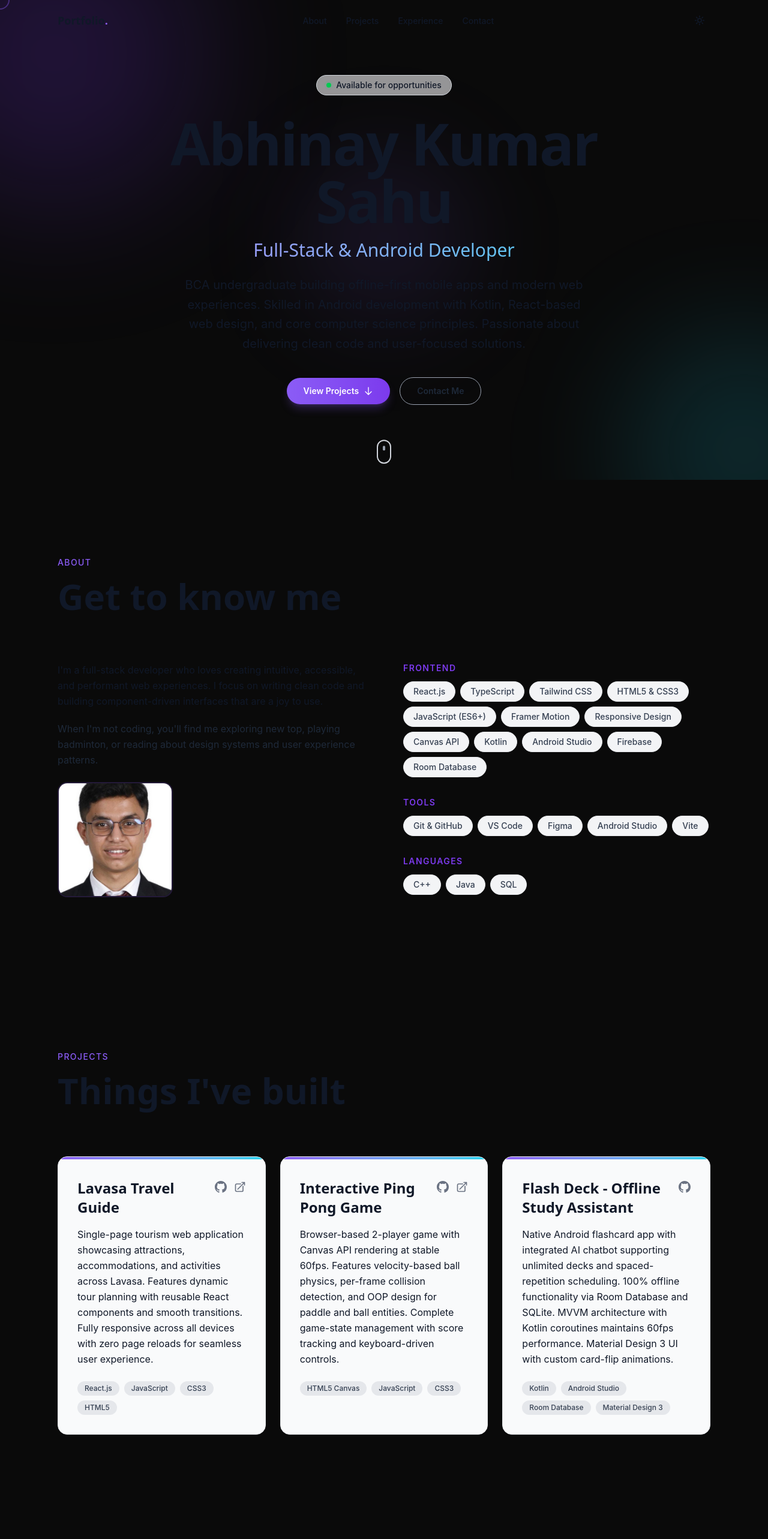
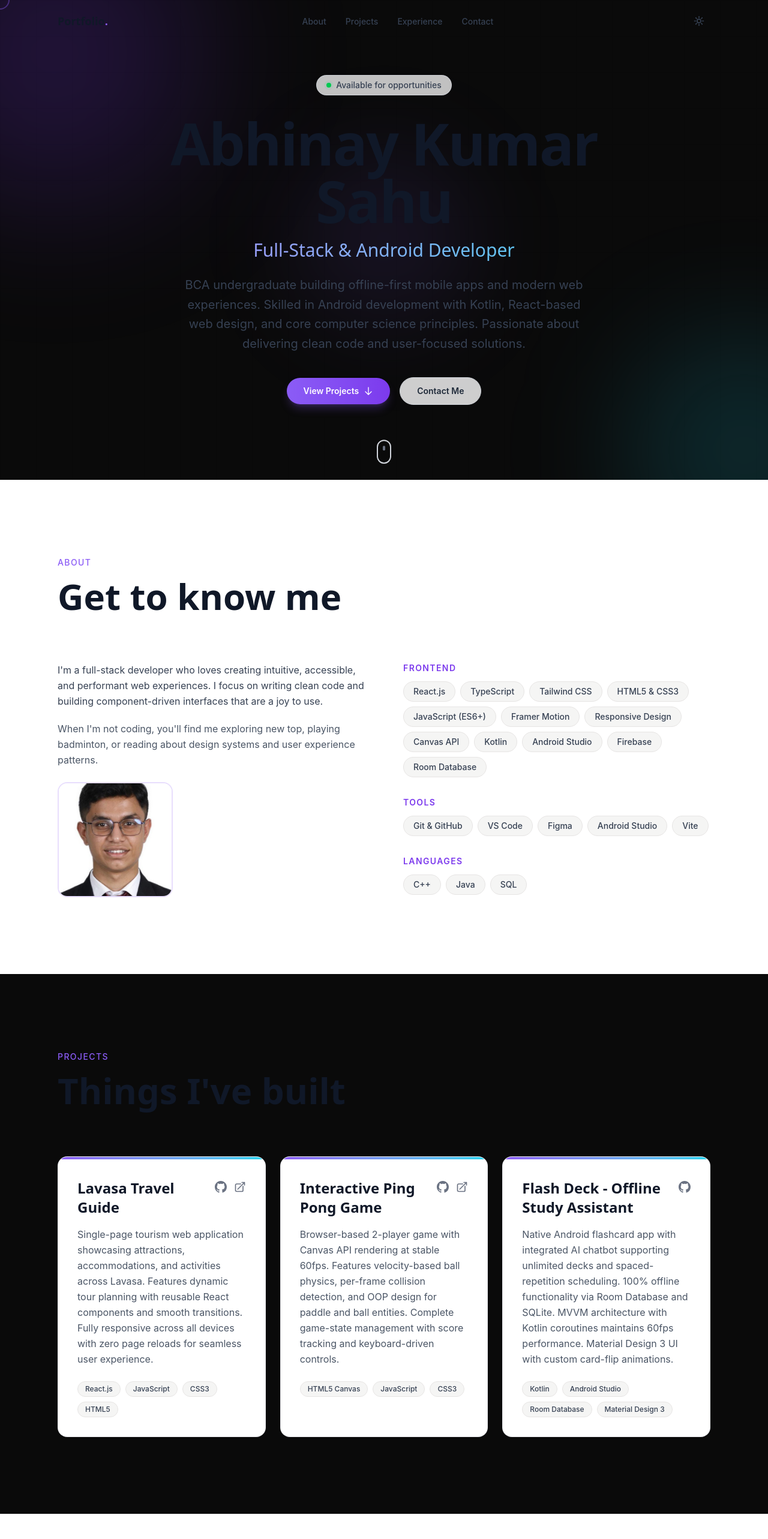
Before and after one commit to MorphIsDed/portfolio-aasignment, a React (Vite) app: page / in a window 1280 px wide. Shown: the top 2566 px of the page at 60% size. Built offline with nearby package versions, Linux system fonts and the light colour scheme.

Commit message:
more debug

```diff
--- a/src/components/layout/Navbar.tsx
+++ b/src/components/layout/Navbar.tsx
@@ -30,7 +30,7 @@ export default function Navbar({ isDark, onToggleTheme }: NavbarProps) {
       transition={{ duration: 0.5, ease: "easeOut" }}
       className={`fixed top-0 left-0 right-0 z-50 transition-all duration-300 ${
         scrolled
-          ? "dark:bg-dark-900/80 bg-white/80 backdrop-blur-lg shadow-lg shadow-black/5"
+          ? "bg-stone-50/85 shadow-lg shadow-black/5 backdrop-blur-lg dark:bg-dark-900/80"
           : "bg-transparent"
       }`}
     >
@@ -38,7 +38,7 @@ export default function Navbar({ isDark, onToggleTheme }: NavbarProps) {
         {/* Logo / Name */}
         <a
           href="#"
-          className="font-display text-base sm:text-lg font-bold dark:text-white text-gray-900 hover:text-accent-500 dark:hover:text-accent-400 transition-colors"
+          className="font-display text-base font-bold text-gray-900 transition-colors hover:text-accent-600 dark:text-white dark:hover:text-accent-400 sm:text-lg"
         >
           Portfolio
           <span className="text-accent-500">.</span>
@@ -50,7 +50,7 @@ export default function Navbar({ isDark, onToggleTheme }: NavbarProps) {
             <li key={link.href}>
               <a
                 href={link.href}
-                className="text-sm font-medium dark:text-gray-300 text-gray-900 hover:text-accent-500 dark:hover:text-accent-400 transition-colors"
+                className="text-sm font-medium text-gray-700 transition-colors hover:text-accent-600 dark:text-gray-300 dark:hover:text-accent-400"
               >
                 {link.label}
               </a>
@@ -64,7 +64,7 @@ export default function Navbar({ isDark, onToggleTheme }: NavbarProps) {
           <button
             onClick={onToggleTheme}
             aria-label="Toggle dark mode"
-            className="rounded-full p-2 dark:text-gray-300 text-gray-900 hover:text-accent-500 dark:hover:text-accent-400 transition-colors"
+            className="rounded-full border border-transparent p-2 text-gray-700 transition-colors hover:border-gray-300 hover:text-accent-500 dark:text-gray-300 dark:hover:border-dark-500 dark:hover:text-accent-400"
           >
             {isDark ? (
               <svg className="w-5 h-5" fill="none" stroke="currentColor" strokeWidth={2} viewBox="0 0 24 24">
@@ -81,7 +81,7 @@ export default function Navbar({ isDark, onToggleTheme }: NavbarProps) {
           <button
             onClick={() => setMobileOpen(!mobileOpen)}
             aria-label="Toggle menu"
-            className="md:hidden p-2 dark:text-gray-300 text-gray-900"
+            className="p-2 text-gray-700 dark:text-gray-300 md:hidden"
           >
             <svg className="w-6 h-6" fill="none" stroke="currentColor" strokeWidth={2} viewBox="0 0 24 24">
               {mobileOpen ? (
@@ -101,7 +101,7 @@ export default function Navbar({ isDark, onToggleTheme }: NavbarProps) {
             initial={{ opacity: 0, height: 0 }}
             animate={{ opacity: 1, height: "auto" }}
             exit={{ opacity: 0, height: 0 }}
-            className="md:hidden overflow-hidden dark:bg-dark-900/95 bg-white/95 backdrop-blur-lg"
+            className="bg-stone-50/95 backdrop-blur-lg dark:bg-dark-900/95 md:hidden overflow-hidden"
           >
             <ul className="flex flex-col items-center gap-6 py-8">
               {navLinks.map((link) => (
@@ -109,7 +109,7 @@ export default function Navbar({ isDark, onToggleTheme }: NavbarProps) {
                   <a
                     href={link.href}
                     onClick={() => setMobileOpen(false)}
-                    className="text-lg font-medium dark:text-gray-200 text-gray-900 hover:text-accent-500 dark:hover:text-accent-400 transition-colors"
+                    className="text-lg font-medium text-gray-800 transition-colors hover:text-accent-600 dark:text-gray-200 dark:hover:text-accent-400"
                   >
                     {link.label}
                   </a>
--- a/src/components/sections/About.tsx
+++ b/src/components/sections/About.tsx
@@ -19,7 +19,7 @@ const pillVariants = {
 
 export default function About() {
   return (
-    <section id="about" className="py-20 md:py-28 lg:py-32">
+    <section id="about" className="theme-section-alt py-20 md:py-28 lg:py-32">
       <div className="mx-auto max-w-6xl px-4 sm:px-6 lg:px-8">
         <SectionHeading label="About" title="Get to know me" />
 
@@ -27,12 +27,12 @@ export default function About() {
           {/* Summary */}
           <ScrollReveal>
             <div className="space-y-5">
-              <p className="dark:text-gray-300 text-gray-900 leading-relaxed">
+              <p className="leading-relaxed text-gray-700 dark:text-gray-300">
                 I'm a full-stack developer who loves creating intuitive, accessible,
                 and performant web experiences. I focus on writing clean code and
                 building component-driven interfaces that are a joy to use.
               </p>
-              <p className="dark:text-gray-400 text-gray-800 leading-relaxed">
+              <p className="leading-relaxed text-gray-600 dark:text-gray-400">
                 When I'm not coding, you'll find me exploring new top,
                 playing badminton, or reading about design systems and
                 user experience patterns.
@@ -66,10 +66,8 @@ export default function About() {
                         <motion.span
                           key={skill.name}
                           variants={pillVariants}
-                          className="text-sm px-4 py-1.5 rounded-full font-medium
-                            dark:bg-dark-700 dark:text-gray-300 dark:border-dark-600
-                            bg-gray-100 text-gray-700 border-gray-200
-                            border transition-colors
+                          className="theme-surface-muted text-sm px-4 py-1.5 rounded-full font-medium
+                            transition-colors
                             hover:border-accent-500/40 hover:dark:bg-accent-500/10 hover:dark:text-accent-400
                             hover:bg-accent-500/10 hover:text-accent-600"
                         >
--- a/src/components/sections/Experience.tsx
+++ b/src/components/sections/Experience.tsx
@@ -8,7 +8,7 @@ export default function Experience() {
   const education = timeline.filter((e) => e.type === "education");
 
   return (
-    <section id="experience" className="py-20 md:py-28 lg:py-32">
+    <section id="experience" className="theme-section-alt py-20 md:py-28 lg:py-32">
       <div className="mx-auto max-w-6xl px-4 sm:px-6 lg:px-8">
         <SectionHeading label="Experience" title="Where I've worked" />
 
--- a/src/components/sections/Hero.tsx
+++ b/src/components/sections/Hero.tsx
@@ -5,7 +5,7 @@ export default function Hero() {
   return (
     <section
       id="hero"
-      className="relative min-h-screen flex items-center justify-center overflow-hidden"
+      className="theme-section relative flex min-h-screen items-center justify-center overflow-hidden"
     >
       {/* Animated gradient orbs */}
       <div className="pointer-events-none absolute inset-0">
@@ -16,12 +16,7 @@ export default function Hero() {
 
       {/* Grid pattern overlay */}
       <div
-        className="pointer-events-none absolute inset-0 opacity-[0.03]"
-        style={{
-          backgroundImage:
-            "linear-gradient(rgba(255,255,255,0.1) 1px, transparent 1px), linear-gradient(90deg, rgba(255,255,255,0.1) 1px, transparent 1px)",
-          backgroundSize: "60px 60px",
-        }}
+        className="pointer-events-none absolute inset-0 bg-[linear-gradient(rgba(15,23,42,0.08)_1px,transparent_1px),linear-gradient(90deg,rgba(15,23,42,0.08)_1px,transparent_1px)] bg-[size:60px_60px] opacity-[0.2] dark:bg-[linear-gradient(rgba(255,255,255,0.1)_1px,transparent_1px),linear-gradient(90deg,rgba(255,255,255,0.1)_1px,transparent_1px)] dark:opacity-[0.03]"
       />
 
       <div className="relative z-10 mx-auto max-w-4xl px-4 sm:px-6 lg:px-8 text-center">
@@ -30,13 +25,13 @@ export default function Hero() {
           initial={{ opacity: 0, y: 20 }}
           animate={{ opacity: 1, y: 0 }}
           transition={{ duration: 0.5, delay: 0.2 }}
-          className="inline-flex items-center gap-2 rounded-full border dark:border-dark-600 border-gray-300 dark:bg-dark-800/60 bg-gray-100/60 px-4 py-1.5 mb-8 backdrop-blur-sm"
+          className="mb-8 inline-flex items-center gap-2 rounded-full border border-gray-300/80 bg-white/75 px-4 py-1.5 backdrop-blur-sm dark:border-dark-600 dark:bg-dark-800/60"
         >
           <span className="relative flex h-2 w-2">
             <span className="absolute inline-flex h-full w-full animate-ping rounded-full bg-green-400 opacity-75" />
             <span className="relative inline-flex h-2 w-2 rounded-full bg-green-500" />
           </span>
-          <span className="text-sm dark:text-gray-300 text-gray-900 font-medium">
+          <span className="text-sm font-medium text-gray-700 dark:text-gray-300">
             Available for opportunities
           </span>
         </motion.div>
@@ -66,7 +61,7 @@ export default function Hero() {
           initial={{ opacity: 0, y: 30 }}
           animate={{ opacity: 1, y: 0 }}
           transition={{ duration: 0.6, delay: 0.6 }}
-          className="max-w-2xl mx-auto text-base sm:text-lg md:text-xl dark:text-gray-300 text-gray-900 leading-relaxed mb-10"
+          className="mx-auto mb-10 max-w-2xl text-base leading-relaxed text-gray-700 dark:text-gray-300 sm:text-lg md:text-xl"
         >
           {personalInfo.intro}
         </motion.p>
@@ -95,7 +90,7 @@ export default function Hero() {
           </a>
           <a
             href="#contact"
-            className="inline-flex items-center gap-2 rounded-full border dark:border-dark-500 border-gray-400 px-5 sm:px-7 py-2.5 sm:py-3 text-xs sm:text-sm font-semibold dark:text-gray-200 text-gray-800 transition-all hover:border-accent-500 hover:text-accent-600 dark:hover:text-accent-400 hover:-translate-y-0.5"
+            className="inline-flex items-center gap-2 rounded-full border border-gray-300 bg-white/80 px-5 py-2.5 text-xs font-semibold text-gray-800 transition-all hover:-translate-y-0.5 hover:border-accent-500 hover:text-accent-600 dark:border-dark-500 dark:bg-dark-800/60 dark:text-gray-200 dark:hover:text-accent-400 sm:px-7 sm:py-3 sm:text-sm"
           >
             Contact Me
           </a>
@@ -112,9 +107,9 @@ export default function Hero() {
         <motion.div
           animate={{ y: [0, 8, 0] }}
           transition={{ repeat: Infinity, duration: 1.5, ease: "easeInOut" }}
-          className="w-6 h-10 rounded-full border-2 dark:border-dark-500 border-gray-300 flex justify-center pt-2"
+          className="flex h-10 w-6 justify-center rounded-full border-2 border-gray-300 dark:border-dark-500 pt-2"
         >
-          <div className="w-1 h-2 rounded-full dark:bg-gray-500 bg-gray-400" />
+          <div className="h-2 w-1 rounded-full bg-gray-500 dark:bg-gray-500" />
         </motion.div>
       </motion.div>
     </section>
--- a/src/components/sections/Projects.tsx
+++ b/src/components/sections/Projects.tsx
@@ -4,7 +4,7 @@ import { projects } from "../../data/portfolio";
 
 export default function Projects() {
   return (
-    <section id="projects" className="py-20 md:py-28 lg:py-32">
+    <section id="projects" className="theme-section py-20 md:py-28 lg:py-32">
       <div className="mx-auto max-w-6xl px-4 sm:px-6 lg:px-8">
         <SectionHeading label="Projects" title="Things I've built" />
 
--- a/src/components/ui/ProjectCard.tsx
+++ b/src/components/ui/ProjectCard.tsx
@@ -13,9 +13,7 @@ export default function ProjectCard({ project, index }: ProjectCardProps) {
       whileInView={{ opacity: 1, y: 0 }}
       viewport={{ once: true, amount: 0.2 }}
       transition={{ duration: 0.5, delay: index * 0.15 }}
-      className="group relative rounded-2xl overflow-hidden
-        dark:bg-dark-800 bg-gray-50
-        border dark:border-dark-600 border-gray-200
+      className="theme-surface group relative overflow-hidden rounded-2xl
         transition-all duration-300
         hover:shadow-2xl hover:shadow-accent-500/10
         hover:-translate-y-1"
@@ -26,7 +24,7 @@ export default function ProjectCard({ project, index }: ProjectCardProps) {
       <div className="p-6 sm:p-8">
         {/* Header */}
         <div className="flex items-start justify-between mb-4">
-          <h3 className="font-display text-xl sm:text-2xl font-bold dark:text-white text-gray-900 group-hover:text-accent-400 transition-colors">
+          <h3 className="font-display text-xl sm:text-2xl font-bold text-gray-900 transition-colors group-hover:text-accent-600 dark:text-white dark:group-hover:text-accent-400">
             {project.title}
           </h3>
           <div className="flex gap-3 mt-1">
@@ -34,7 +32,7 @@ export default function ProjectCard({ project, index }: ProjectCardProps) {
               href={project.githubUrl}
               target="_blank"
               rel="noopener noreferrer"
-              className="dark:text-gray-400 text-gray-500 hover:text-accent-400 transition-colors"
+              className="text-gray-500 transition-colors hover:text-accent-600 dark:text-gray-400 dark:hover:text-accent-400"
               aria-label={`GitHub repo for ${project.title}`}
             >
               <svg className="w-5 h-5" fill="currentColor" viewBox="0 0 24 24">
@@ -46,7 +44,7 @@ export default function ProjectCard({ project, index }: ProjectCardProps) {
                 href={project.liveUrl}
                 target="_blank"
                 rel="noopener noreferrer"
-                className="dark:text-gray-400 text-gray-500 hover:text-accent-400 transition-colors"
+                className="text-gray-500 transition-colors hover:text-accent-600 dark:text-gray-400 dark:hover:text-accent-400"
                 aria-label={`Live demo for ${project.title}`}
               >
                 <svg
@@ -68,7 +66,7 @@ export default function ProjectCard({ project, index }: ProjectCardProps) {
         </div>
 
         {/* Description */}
-        <p className="dark:text-gray-400 text-gray-900 text-sm md:text-base leading-relaxed mb-6">
+        <p className="mb-6 text-sm leading-relaxed text-gray-600 dark:text-gray-400 md:text-base">
           {project.description}
         </p>
 
@@ -77,9 +75,7 @@ export default function ProjectCard({ project, index }: ProjectCardProps) {
           {project.techStack.map((tech) => (
             <span
               key={tech}
-              className="text-xs font-medium px-3 py-1 rounded-full
-                dark:bg-dark-600 dark:text-gray-300
-                bg-gray-200 text-gray-700
+              className="theme-surface-muted rounded-full px-3 py-1 text-xs font-medium
                 transition-colors group-hover:dark:bg-accent-500/10 group-hover:dark:text-accent-400
                 group-hover:bg-accent-500/10 group-hover:text-accent-600"
             >
--- a/src/index.css
+++ b/src/index.css
@@ -44,18 +44,40 @@ html {
 }
 
 body {
-  @apply font-sans antialiased;
+  @apply font-sans antialiased transition-colors duration-300;
   margin: 0;
   min-height: 100vh;
 }
 
 /* ── Dark / Light Mode ── */
 body {
-  @apply bg-white text-gray-900;
+  @apply bg-stone-50 text-gray-900;
 }
 
 .dark body {
   @apply bg-dark-900 text-gray-100;
+}
+
+main {
+  @apply transition-colors duration-300;
+}
+
+@layer components {
+  .theme-section {
+    @apply bg-transparent transition-colors duration-300;
+  }
+
+  .theme-section-alt {
+    @apply bg-white dark:bg-dark-800/35 transition-colors duration-300;
+  }
+
+  .theme-surface {
+    @apply bg-white dark:bg-dark-800 border border-gray-200/80 dark:border-dark-600 transition-colors duration-300;
+  }
+
+  .theme-surface-muted {
+    @apply bg-stone-100 text-gray-700 border border-stone-200 dark:bg-dark-700 dark:text-gray-300 dark:border-dark-600 transition-colors duration-300;
+  }
 }
 
 /* ── Scrollbar ── */
```
Also changed, not shown: src/components/layout/Footer.tsx (+5 -5 lines), src/components/sections/Contact.tsx (+15 -15 lines), src/components/ui/TimelineItem.tsx (+5 -5 lines).
